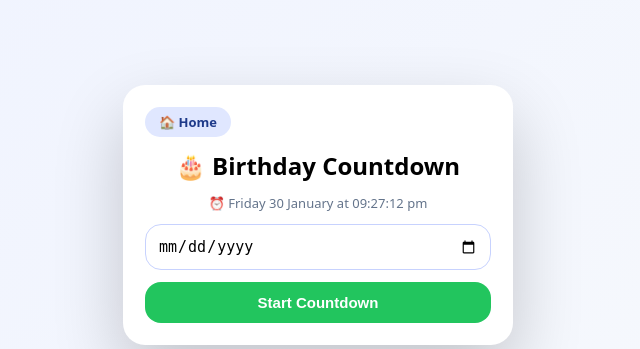
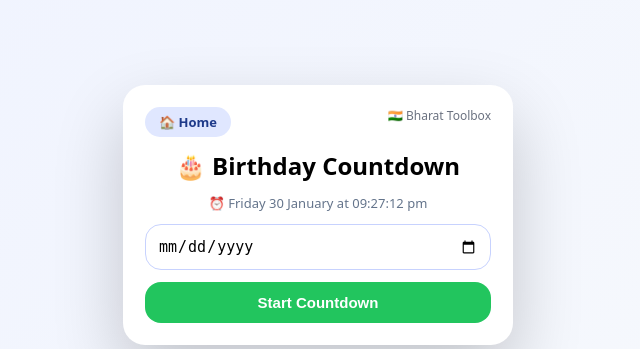
Before and after one commit to nr1432r-pixel/bharattoolbox, a Flask app: page /birthday in a window 1280 px wide. Shown: the part 193-542 px from the top of the page, without its empty margins (322-962 px from the left). Run offline with Flask 3, Linux system fonts and the light colour scheme; some libraries are stand-ins or nearby versions.

Commit message:
Update birthday.html

```diff
--- a/templates/birthday.html
+++ b/templates/birthday.html
@@ -106,6 +106,7 @@ button{
 
   <div class="top">
     <a href="/" class="home">🏠 Home</a>
+    <div style="font-size:12px;color:#6b7280">🇮🇳 Bharat Toolbox</div>
   </div>
 
   <h2>🎂 Birthday Countdown</h2>
```
